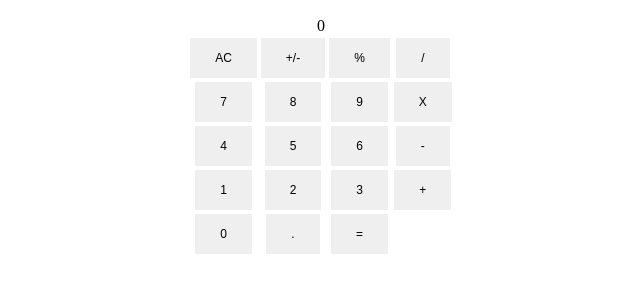
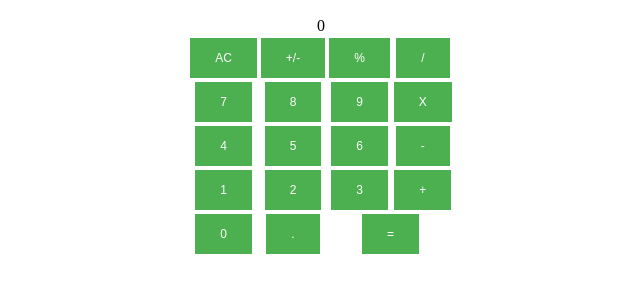
Before and after one commit to manojkumar-murugan/Calculator, a plain HTML site: page index.html in a window 1280 px wide. Shown: the part 58-350 px from the top of the page, without its empty margins (319-959 px from the left). Drawn offline with Linux system fonts and the light colour scheme.

```diff
--- a/index.html
+++ b/index.html
@@ -78,7 +78,7 @@
                     <td>
                         <button data-action="decimal">.</button>
                     </td>
-                    <td>
+                    <td colspan="2">
                         <button class="key--equal" data-action="calculate">=</button>
                     </td>
                 </tr>
--- a/script.js
+++ b/script.js
@@ -95,6 +95,6 @@
         } else if (operator === 'modulo') {
             result = parseFloat(n1)%parseFloat(n2)
         }
-        return result
+        return result.toFixed(2)
     }
 }
--- a/style.css
+++ b/style.css
@@ -8,9 +8,9 @@
     margin-right: auto;
 }
 button {
-    /* background-color: #4CAF50; Green */
+    background-color: #4CAF50;/* Green*/
     border: none;
-    /* color: white; */
+    color: white;
     padding: 13px 25px;
     text-align: center;
     text-decoration: none;
```
